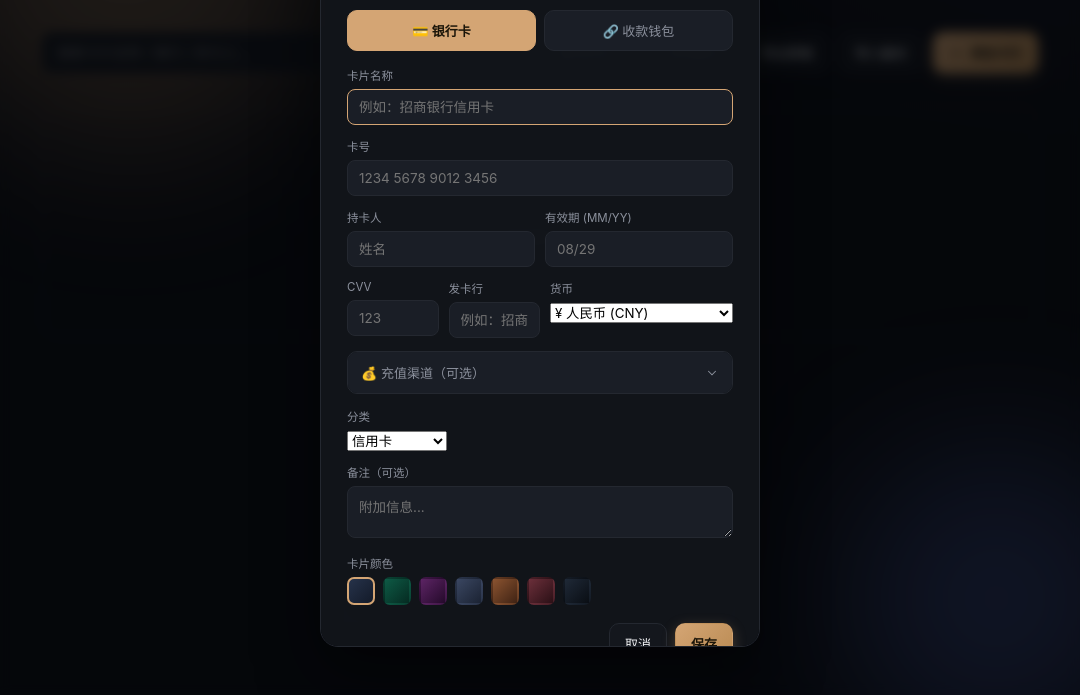
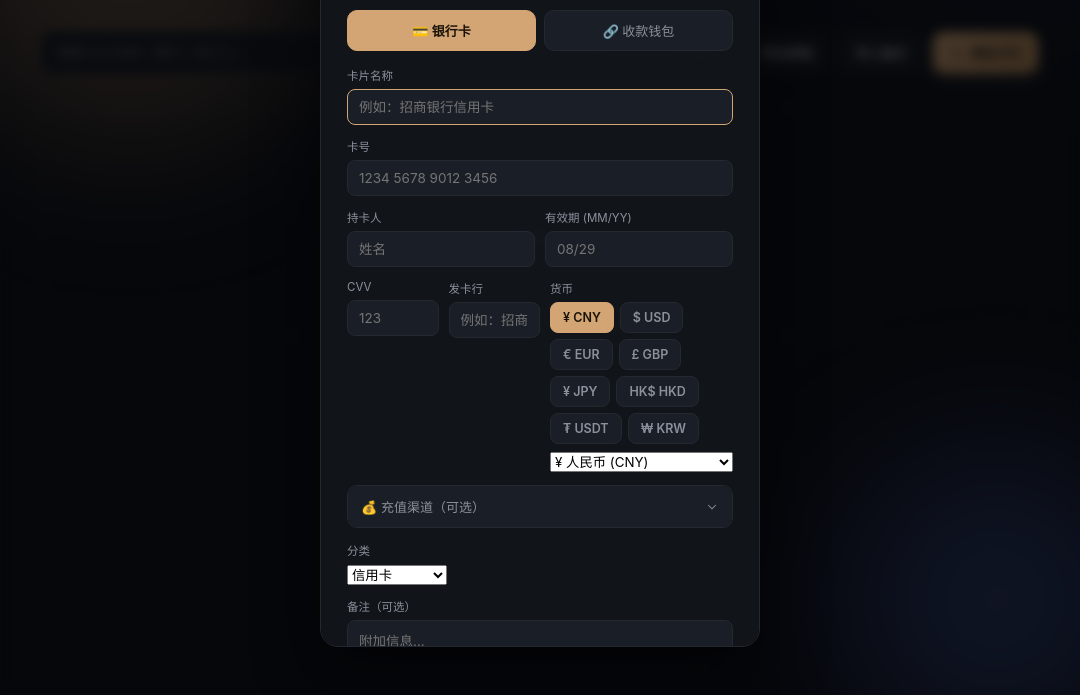
Before and after one commit to 8402840-debug/best-net, an Electron app: page card-vault.html in a window 1080 px wide. Both pictures are taken after a click on the button "添加卡片". Shown: the part 105-800 px from the top of the page. Drawn offline with Linux system fonts and the light colour scheme.

Commit message:
货币选择加常用快捷按钮(CNY/USD/EUR/GBP/JPY/HKD/USDT/KRW)，减少翻找下拉框的操作

```diff
--- a/card-vault.html
+++ b/card-vault.html
@@ -239,6 +239,13 @@
   .topup-toggle svg{ transition: transform .15s ease; }
   .topup-toggle.open svg{ transform: rotate(180deg); }
   .topup-body{ padding:14px 13px 4px; }
+
+  .currency-quick{ display:flex; gap:6px; flex-wrap:wrap; }
+  .curr-chip{
+    padding:7px 12px; border-radius:8px; background: var(--surface-2); border:1px solid var(--border);
+    color: var(--text-dim); font-size:12.5px; font-weight:600; cursor:pointer; transition: all .12s ease;
+  }
+  .curr-chip.active{ background: var(--accent); border-color: var(--accent); color:#1a1408; }
 
   .balance-box{ display:flex; align-items:center; justify-content:space-between; padding:14px 16px; background: var(--surface-2); border-radius:12px; margin:14px 0; }
   .balance-box .amt{ font-family:var(--font-mono); font-size:22px; font-weight:700; }
@@ -410,7 +417,11 @@
     <div class="field-row">
       <div class="field"><label>CVV</label><input id="f_cvv" placeholder="123" maxlength="4" inputmode="numeric"></div>
       <div class="field"><label>发卡行</label><input id="f_bank" placeholder="例如：招商银行"></div>
-    <div class="field"><label>货币</label><select id="f_currency"></select></div>
+    <div class="field">
+      <label>货币</label>
+      <div class="currency-quick" id="currencyQuick"></div>
+      <select id="f_currency" style="margin-top:8px;"></select>
+    </div>
     </div>
     <div class="topup-section">
       <div class="topup-toggle" id="topupToggle">
@@ -2863,6 +2874,21 @@ function populateCurrencySelect(){
   if(sel.options.length) return; // 只需填充一次
   sel.innerHTML = CURRENCIES.map(c=>`<option value="${c.code}">${c.symbol} ${c.name} (${c.code})</option>`).join('');
 }
+const QUICK_CURRENCIES = ['CNY','USD','EUR','GBP','JPY','HKD','USDT','KRW'];
+function renderCurrencyQuick(selected){
+  const box = document.getElementById('currencyQuick');
+  box.innerHTML = QUICK_CURRENCIES.map(code=>{
+    const c = CURRENCIES.find(x=>x.code===code);
+    return `<span class="curr-chip ${selected===code?'active':''}" data-curr="${code}">${c.symbol} ${code}</span>`;
+  }).join('');
+  box.querySelectorAll('.curr-chip').forEach(chip=>{
+    chip.addEventListener('click', ()=>{
+      document.getElementById('f_currency').value = chip.dataset.curr;
+      renderCurrencyQuick(chip.dataset.curr);
+    });
+  });
+}
+document.getElementById('f_currency').addEventListener('change', (e)=> renderCurrencyQuick(e.target.value));
 
 let cards = [];
 let categories = [];
@@ -3390,6 +3416,7 @@ function openAddForm(){
   document.getElementById('f_topup_network').value = '';
   populateCurrencySelect();
   document.getElementById('f_currency').value = 'CNY';
+  renderCurrencyQuick('CNY');
   document.getElementById('topupBody').style.display = 'none';
   document.getElementById('topupToggle').classList.remove('open');
   document.getElementById('numberWarn').classList.remove('show');
@@ -3423,6 +3450,7 @@ function openEditForm(id){
   document.getElementById('f_topup_bankid').value = c.topupBankId || '';
   populateCurrencySelect();
   document.getElementById('f_currency').value = c.currency || 'CNY';
+  renderCurrencyQuick(c.currency || 'CNY');
   const hasTopup = !!(c.topupNetwork || c.topupAddress || c.topupBankId);
   document.getElementById('topupBody').style.display = hasTopup ? 'block' : 'none';
   document.getElementById('topupToggle').classList.toggle('open', hasTopup);
```
Also changed, not shown: mobile/www/index.html (+29 -1 lines).
